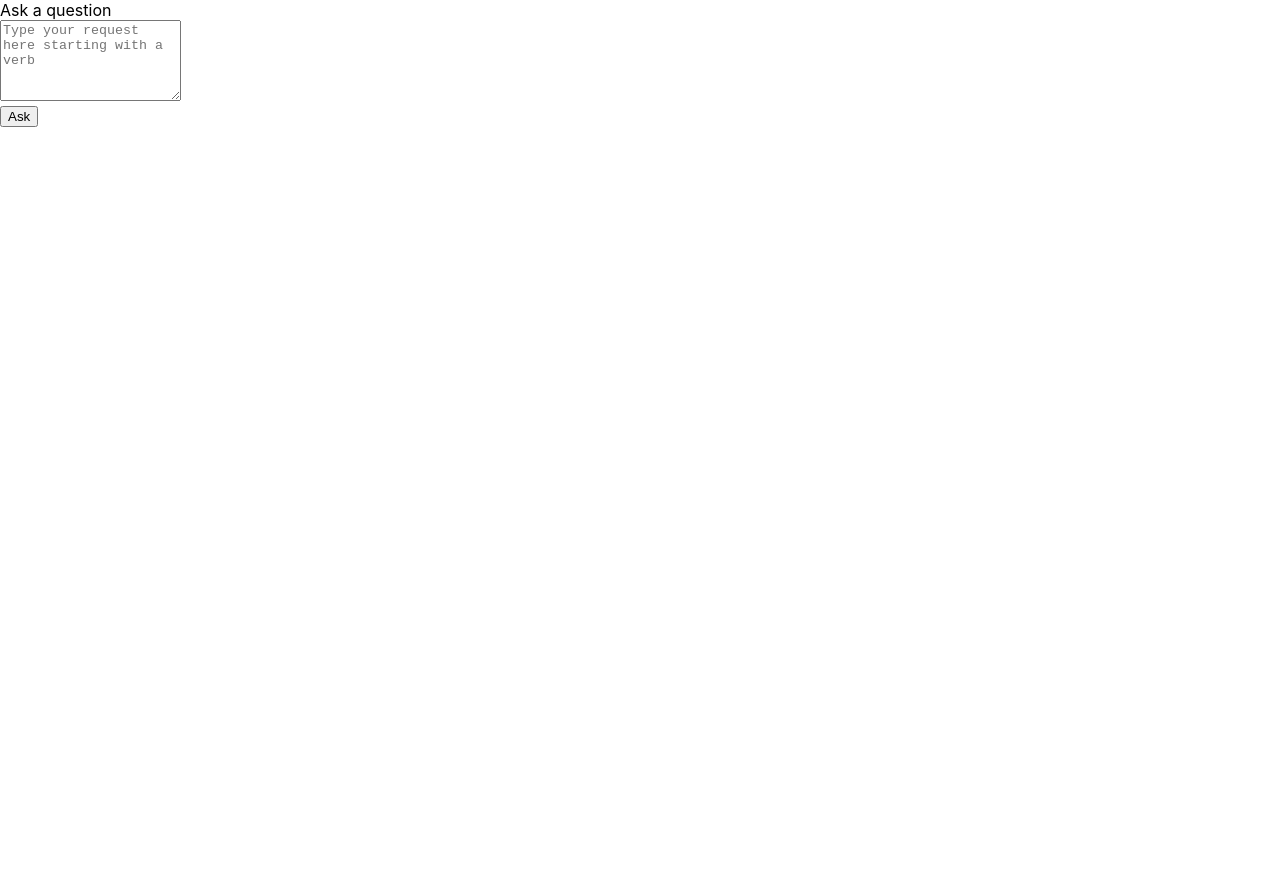
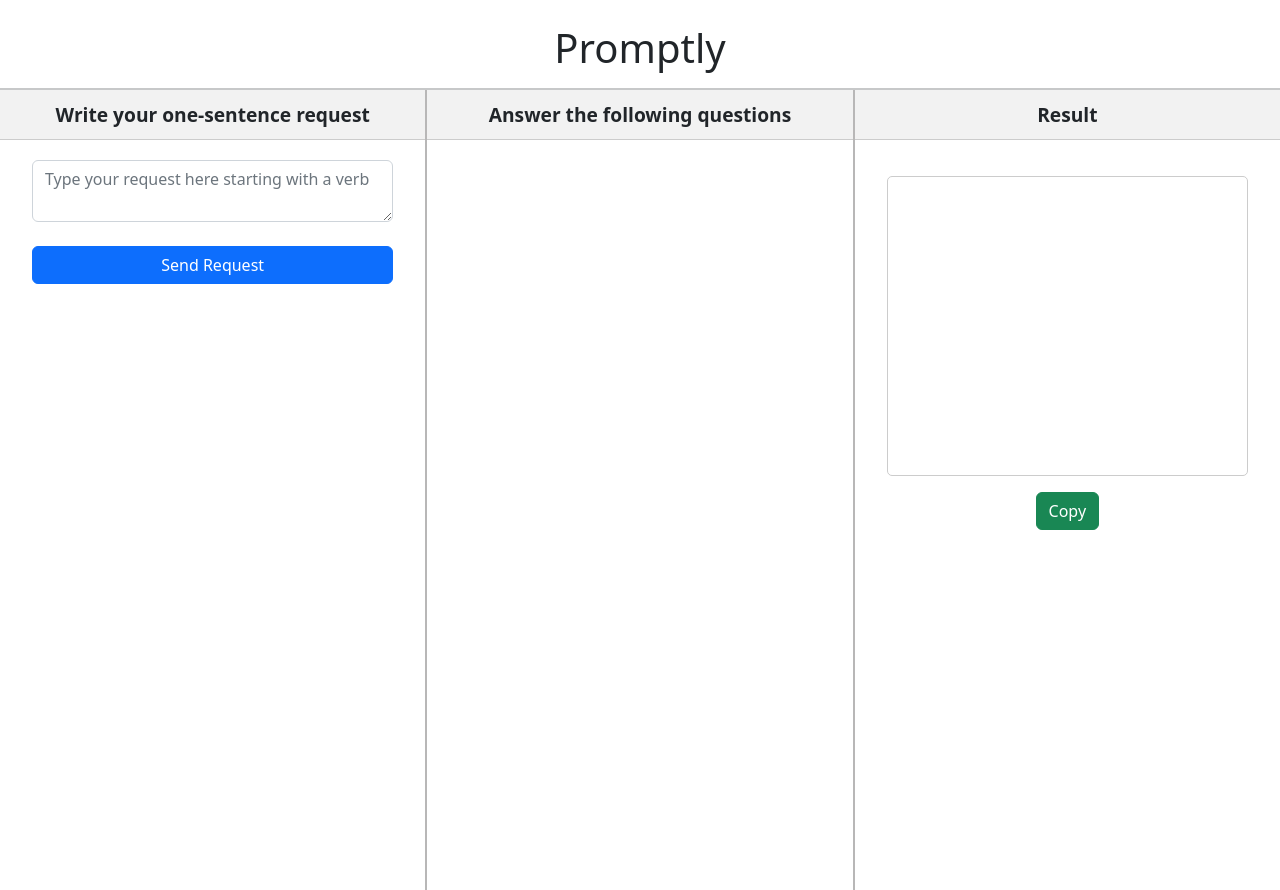
Before and after one commit to Yiwen789/promptly, a React (Create React App) app in the folder app/: page / in a window 1280 px wide. Before the commit the page ends 800 px from the top, so only its background shows below. Built offline with nearby package versions, Linux system fonts and the light colour scheme.

Commit message:
Format layout (#17)
* initial layout

* save

* add subtitle

* differentiate two loadings

* temp

* hide delete buttons

* add bootstrap

* format edit questions page

* reorg layout

* finish layout

* adjust percentage

```diff
--- a/app/src/App.css
+++ b/app/src/App.css
@@ -32,7 +32,93 @@
   from {
     transform: rotate(0deg);
   }
+
   to {
     transform: rotate(360deg);
   }
 }
+
+
+h1 {
+  text-align: center;
+  margin-bottom: 20px;
+}
+
+.hr .container {
+  display: flex;
+  flex-direction: row;
+  border: 1px solid #ccc;
+}
+
+.hr-style {
+  margin-bottom: 0px;
+  border-color: rgba(49, 47, 47, 0.345);
+  border: 1px solid;
+}
+
+
+
+.column {
+  flex-basis: 33.3%;
+  padding: 0px;
+  box-sizing: border-box;
+  margin: 0px;
+
+}
+
+.column-header {
+  display: flex;
+  align-items: center;
+  justify-content: center;
+  height: 50px;
+  background-color: #f2f2f2;
+  border-bottom: 1px solid #ccc;
+  margin-bottom: 20px;
+  margin-left: 0;
+  margin-right: 0;
+  padding: 0;
+  /* margin-top: 5px; */
+}
+
+.column-header h3 {
+  font-size: 1.2rem;
+  font-weight: bold;
+  margin: 0;
+}
+
+.vertical-line {
+  border-left: 2px solid rgba(49, 47, 47, 0.345);
+  height: 100vh;
+}
+
+.answer-section {
+  border: 1px solid #ccc;
+  padding: 0 20px 20px;
+  border-radius: 5px;
+  margin: auto;
+  width: 85%;
+  min-height: 300px;
+  max-height: 525px;
+  overflow: auto;
+}
+
+.answer-text {
+  white-space: pre-wrap;
+}
+
+.delete-button {
+  background-color: transparent;
+  margin-right: 3px;
+  width: 1em;
+  height: 1em;
+  border: 1px;
+  display: flex;
+  justify-content: center;
+  align-items: center;
+  transition: background-color 0.3s ease-in-out;
+}
+
+.delete-button:hover {
+  color: rgb(250, 72, 72);
+
+}
--- a/app/src/App.js
+++ b/app/src/App.js
@@ -1,8 +1,20 @@
 import './App.css';
+import React, { useEffect } from 'react';
 import AskForm from './components/AskForm';
+import 'bootstrap/dist/css/bootstrap.min.css';
+import '@fortawesome/fontawesome-svg-core/styles.css';
+
 function App() {
+  useEffect(() => {
+    document.title = "Promptly"; // set the title
+  }, []);
   return (
-    <AskForm/>
+    <div>
+      <br/>
+      <h1>Promptly</h1>
+      <hr className="hr-style"/>
+      <AskForm/>
+    </div>
   )
 }
 
--- a/app/src/components/AskForm.js
+++ b/app/src/components/AskForm.js
@@ -1,10 +1,9 @@
-import React, { useState } from 'react';
+import { useState } from 'react';
 import PropTypes from 'prop-types';
 import axios from 'axios';
 import API_URL from '../services/api';
-const FORM_LENGTH = 10;
-const GENERATE_RANDOM_SIGNAL = "You fill out this with imagination"
-
+import { FontAwesomeIcon } from '@fortawesome/react-fontawesome';
+import { faTimesCircle } from '@fortawesome/free-solid-svg-icons'
 
 function AskForm() {
   const [request, setRequest] = useState('');
@@ -12,15 +11,11 @@ function AskForm() {
   const [newField, setNewField] = useState(''); // added new state variable
   const [responses, setResponses] = useState([]);
   const [answer, setAnswer] = useState('');
-  const [isLoading, setIsLoading] = useState(false);
+  const [questionsIsLoading, setQuestionsIsLoading] = useState(false);
+  const [resIsLoading, setResIsLoading] = useState(false);
   const [error, setError] = useState('');
-
-  const [checkedStatus, setCheckedStatus] = useState(() =>
-    Array.from({ length: FORM_LENGTH }, () => true)
-  );
-  const [checked, setChecked] = useState(true);
-  const [text, setText] = useState("");
-
+  const [showNewField, setShowNewField] = useState(false);
+  const [copied, setCopied] = useState(false);
 
   const handleSubmit = async (e) => {
     e.preventDefault();
@@ -28,15 +23,16 @@ function AskForm() {
       setError('Please provide a valid request');
       return;
     }
-    setIsLoading(true);
+    setQuestionsIsLoading(true);
     // Reformat the original request from user to a prefixed message.
     // TODO: #1 This is a temporary solution. We should use a better way to parse the request.
-    const prefixedMessage = `Return a shortest list of short questions you need to ask for helping me ${request}`;
+    const prefixedMessage = `Return a shortest list of 5 short questions  you need to ask for helping me ${request}.
+    In the output, put a number in front of each question. `;
 
     try {
       const response = await axios.post(`${API_URL}/ask`, { prefixedMessage });
       // Split the response from chatGPT by new line and trim the whitespace.
-      // TODO: #2 This is a temporary solution. We should use a better way to parse the response.
+      // TODO: #2 This is a temporary solution. We may need to adjust the parsing method later.
       const params = response.data?.answer.trim().split('\n') || [];
       setRequiredFields(params);
       setResponses(Array(params.length).fill(''));
@@ -44,7 +40,7 @@ function AskForm() {
     } catch (error) {
       setError('Oops! Something went wrong. Please try again.');
     } finally {
-      setIsLoading(false);
+      setQuestionsIsLoading(false);
     }
   };
 
@@ -57,10 +53,12 @@ function AskForm() {
 
   // Add a new field to the requiredFields array.
   const handleAddField = () => {
+
     if (newField.trim() !== '') { // only add a new field if the input is not empty
       setRequiredFields([...requiredFields, newField]);
       setResponses([...responses, '']);
       setNewField('');
+      setShowNewField(false);
     }
   };
 
@@ -77,27 +75,25 @@ function AskForm() {
     setResponses(newResponses);
   };
 
-  const handleSubmitFields = async(e) => {
+
+  const handleSubmitFields = async (e) => {
     e.preventDefault();
-    setIsLoading(true);
+    setResIsLoading(true);
     setAnswer('');//clear previous answer
-    const userInputJson = compileToJson(requiredFields, responses, checkedStatus);
+    const userInputJson = compileToJson(requiredFields, responses);
     console.log(userInputJson);
-    const requestMessageJson = Object.assign({"request": request}, userInputJson);
 
-    const prefixedMessage = `Complete this request: ${request},
-    with these user-defined parameters ${userInputJson},
-    if the question does not have answer, come up with a
-    reasonable answer to it.`;
+    const prefixedMessage = `${request},
+    with the following information ${userInputJson}.`;
     console.log(prefixedMessage);
 
     try {
-      const response = await axios.post(`${API_URL}/ask`, { prefixedMessage });
+      const response = await axios.post(`${API_URL}/ask-res`, { prefixedMessage });
       setAnswer(response.data?.answer);
     } catch (error) {
       setError('Oops! Something went wrong. Please try again.');
     } finally {
-      setIsLoading(false);
+      setResIsLoading(false);
     }
 
   }
@@ -106,87 +102,129 @@ function AskForm() {
     const obj = {};
     keys.reduce((acc, key, index) => {
       // Add the current key-value pair to the object
-      if (isRandomArr[index]) {
-        obj[key] = "";
-      }else {
       obj[key] = values[index];
-      }
       return acc;
     }, {});
 
     return JSON.stringify(obj);
   }
 
-  // Render the required fields and the response input for each field.
+  function handleCopyClick() {
+    navigator.clipboard.writeText(answer);
+    setCopied(true);
+  }
+
   const renderRequiredFields = () => {
     if (requiredFields.length > 0) {
       return (
-        <div>
+        <div className="d-flex justify-content-center">
+          <div style={{alignItems: ' center', width:'85%'}}>
             <form onSubmit={handleSubmitFields}>
               <div>
-          {requiredFields.map((param, index) => {
-            return (
+                {requiredFields.map((param, index) => (
                   <div key={index}>
-                <label style={{ display: 'block' }}>{param}</label>
-                <label>
-                  Generate Random Info:
-                  <input
-                    name="checkbox"
-                    type="checkbox"
-                    checked={checkedStatus[index]}
-                    onChange={() => {
-                          const updatedCheckedStatus = [...checkedStatus]; // create a copy of the original array
-                          updatedCheckedStatus[index] = !updatedCheckedStatus[index];
-                          setCheckedStatus(updatedCheckedStatus);
-
-                        }
-                    }
+                    <div style={{ display: 'flex', alignItems: ' center', flexDirection: 'row'}}>
+                      <FontAwesomeIcon
+                        icon={faTimesCircle}
+                        onClick={() => handleDeleteField(index)}
+                        className="delete-button"
                       />
-                </label>
+                      <label className="form-label">{param}</label>
+                    </div>
                     <textarea
+                      className="form-control"
                       value={responses[index] || ''}
-                  disabled={checkedStatus[index]}
                       onChange={(event) => handleResponseInputChange(event, index)}
+                      style={{ marginBottom: '10px', width: '85%' }}
                       />
-                <button onClick={() => handleDeleteField(index)}>Delete Field</button>
                   </div>
-            );
-          })}
+                ))}
               </div>
-          <button type="submit">Submit </button>
-        </form>
-
-        <div key={requiredFields.length}>
-          <label style={{ display: 'block' }}>Add a new field</label>
+              <br />
+              <div style={{ display: 'flex', justifyContent: 'center', flexDirection: 'column' }}>
+                <button className="btn btn-success" onClick={() => setShowNewField(true)}>Add a new question</button>
+                {showNewField && (
+                  <div className="mt-2">
                     <textarea
-            rows="3"
+                      className="form-control mb-2"
                       cols="50"
                       value={newField}
                       onChange={handleNewFieldInputChange}
                     />
+                    <div style={{ display: 'flex', justifyContent: 'center' }}>
+                      <button className="btn btn-primary" onClick={handleAddField}>Save & Add</button>
                     </div>
-          <button onClick={handleAddField}>Add Field</button>
+                    <br />
                   </div>
+                )}
+              </div>
+              <div style={{ display: 'flex', justifyContent: 'center', flexDirection: 'column' }}>
+                <button className="btn btn-primary mt-2" type="submit">Submit Answers</button>
 
+              </div>
+            </form>
+            <br />
+          </div>
+        </div>
       );
     } else {
       return null;
     }
   };
 
+
   return (
-    <div>
-      <form onSubmit={handleSubmit}>
-        <label style={{ display: 'block'}}>Ask a question</label>
-          <textarea rows="5" placeholder="Type your request here starting with a verb" value={request} onChange={e => setRequest(e.target.value)} />
+    <div className="d-flex">
+      <div className="column">
+        <div className="column-header">
+          <h3>Write your one-sentence request</h3>
+        </div>
+        <div style={{ display: 'flex', flexDirection: 'column', alignItems: 'center' }}>
+          <form onSubmit={handleSubmit} style={{ width: '85%' }}>
+            <textarea className="form-control" placeholder="Type your request here starting with a verb" value={request} onChange={e => setRequest(e.target.value)} />
             <br />
-        <button type="submit">Ask</button>
+            <div style={{ display: 'flex', flexDirection: 'column', justifyContent: 'center' }}>
+              <button className="btn btn-primary mb-2" type="submit">Send Request</button>
+            </div>
           </form>
-      {/* TODO: #3 Add a button to submit the responses and reformat the prompt. */}
-      {isLoading && <p>Loading...</p>}
+        </div>
+      </div>
+
+      <div className="vertical-line"></div>
+
+      <div className="column">
+        <div className="column-header">
+          <h3>Answer the following questions</h3>
+        </div>
         {error && <p style={{ color: 'red' }}>{error}</p>}
+        <div class="d-flex justify-content-center my-3">
+          {questionsIsLoading && <div class="spinner-border spinner-border-md text-primary"></div>}
+        </div>
         {renderRequiredFields()}
-      <pre>{answer}</pre>
+      </div>
+
+      <div className="vertical-line"></div>
+
+
+      <div className="column">
+        <div className="column-header">
+          <h3>Result</h3>
+        </div>
+        <div class="card-body">
+          <div class="d-flex justify-content-center my-3">
+            {resIsLoading && <div class="spinner-border text-primary"></div>}
+          </div>
+          <div class="answer-section">
+            {error && <p class="text-danger">{error}</p>}
+            <div class="answer-text">
+              {answer || ""}
+            </div>
+          </div>
+          <div class="d-flex justify-content-center my-3">
+            <button class="btn btn-success" onClick={handleCopyClick}>{copied ? 'Copied!' : 'Copy'}</button>
+          </div>
+        </div>
+      </div>
     </div>
   );
 }
```
Also changed, not shown: index.js (+29 -0 lines), package.json (+8 -1 lines), 1 other file (tests, documents, lock files or other folders). Lines whose indentation alone changed are shown as unchanged.
